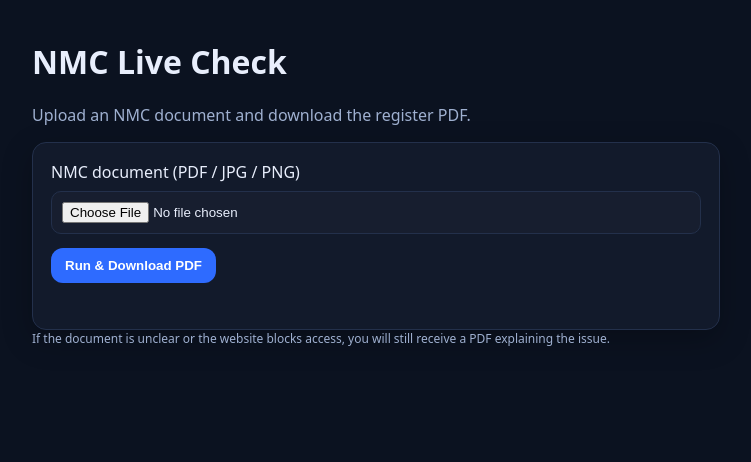
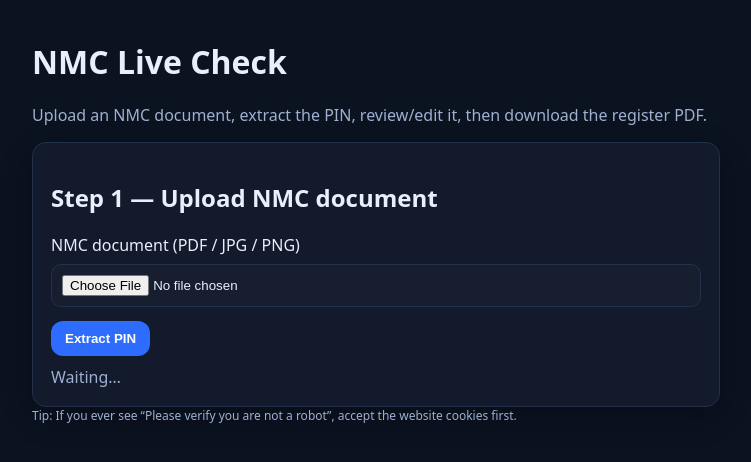
Before and after one commit to rajnextstepoutsourcing-dotcom/nmc-live, a FastAPI app: page / in a window 1280 px wide. Shown: the top 462 px of the page, without its empty margins (264-1015 px from the left). Run offline with FastAPI, Linux system fonts and the light colour scheme.

Commit message:
Option A UI: extract + preview/edit + run-pin; cookie accept + captcha pdf

```diff
--- a/app.py
+++ b/app.py
@@ -49,6 +49,54 @@
     return tmp
 
 
+
+from fastapi.responses import JSONResponse
+
+@app.post("/extract")
+async def extract_only(file: UploadFile = File(...)):
+    """Extract NMC PIN only. Returns JSON so user can review/edit."""
+    tmp = _save_upload(file)
+    try:
+        extracted = extract_nmc_pin(tmp)
+    finally:
+        tmp.unlink(missing_ok=True)
+
+    pin = (extracted.get("nmc_pin") or "").strip().upper()
+    if not pin:
+        return JSONResponse(status_code=200, content={"ok": False, "error": "Unable to extract NMC PIN from the uploaded document."})
+    return {"ok": True, "nmc_pin": pin, "raw": extracted}
+
+@app.post("/run-pin")
+async def run_by_pin(payload: dict):
+    """Run NMC automation using an already-known PIN (PDF-only response)."""
+    pin = (payload.get("nmc_pin") or "").strip().upper()
+    job_dir = _new_job_dir()
+
+    if not pin:
+        out = job_dir / "NMC-Error-Missing-PIN.pdf"
+        make_simple_error_pdf(
+            out_path=out,
+            title="NMC check failed",
+            lines=["Missing NMC PIN.", "Please enter a valid PIN and try again."],
+        )
+        return FileResponse(str(out), media_type="application/pdf", filename=out.name)
+
+    result = await run_nmc_check_and_download_pdf(nmc_pin=pin, out_dir=str(job_dir))
+    pdf_path = Path(result.get("pdf_path") or "")
+
+    if not pdf_path.exists():
+        out = job_dir / "NMC-Error-Internal.pdf"
+        make_simple_error_pdf(
+            out_path=out,
+            title="NMC check failed",
+            lines=["The check could not generate a PDF.", "Please try again."],
+        )
+        return FileResponse(str(out), media_type="application/pdf", filename=out.name)
+
+    return FileResponse(str(pdf_path), media_type="application/pdf", filename=pdf_path.name)
+
+
+
 @app.post("/run")
 async def run_nmc(file: UploadFile = File(...)):
     """PDF-only endpoint.
--- a/nmc_runner.py
+++ b/nmc_runner.py
@@ -122,6 +122,7 @@
                 [
                     "#onetrust-accept-btn-handler",
                     "button:has-text('Accept all cookies')",
+                    "button:has-text('I agree to all cookies')",
                     "button:has-text('Accept cookies')",
                     "button:has-text('Accept all')",
                 ],
--- a/static/app.js
+++ b/static/app.js
@@ -1,54 +1,100 @@
-const btn = document.getElementById('btn');
 const fileInput = document.getElementById('file');
 const statusEl = document.getElementById('status');
+
+const step2 = document.getElementById('step2');
+const pinInput = document.getElementById('pin');
+
+const btnExtract = document.getElementById('btnExtract');
+const btnRun = document.getElementById('btnRun');
 
 function setStatus(msg) {
   statusEl.textContent = msg;
 }
 
-btn.addEventListener('click', async () => {
+function downloadBlob(blob, filename) {
+  const url = window.URL.createObjectURL(blob);
+  const a = document.createElement('a');
+  a.href = url;
+  a.download = filename;
+  document.body.appendChild(a);
+  a.click();
+  a.remove();
+  window.URL.revokeObjectURL(url);
+}
+
+btnExtract.addEventListener('click', async () => {
   const file = fileInput.files && fileInput.files[0];
   if (!file) {
     setStatus('Please choose a file.');
     return;
   }
 
-  btn.disabled = true;
-  setStatus('Running… Please wait.');
+  btnExtract.disabled = true;
+  btnRun.disabled = true;
+  setStatus('Extracting PIN…');
 
   try {
     const fd = new FormData();
     fd.append('file', file);
 
-    const res = await fetch('/run', {
+    const res = await fetch('/extract', { method: 'POST', body: fd });
+    const data = await res.json().catch(() => ({}));
+
+    if (!res.ok || !data.ok) {
+      setStatus(data.detail || data.error || 'Extraction failed.');
+      step2.style.display = 'none';
+      return;
+    }
+
+    pinInput.value = (data.nmc_pin || '').toUpperCase();
+    step2.style.display = 'block';
+    setStatus('PIN extracted. Please review/edit, then run the check.');
+  } catch (e) {
+    setStatus('Extraction error: ' + (e?.message || e));
+    step2.style.display = 'none';
+  } finally {
+    btnExtract.disabled = false;
+    btnRun.disabled = false;
+  }
+});
+
+btnRun.addEventListener('click', async () => {
+  const pin = (pinInput.value || '').trim().toUpperCase();
+  if (!pin) {
+    setStatus('Please enter an NMC PIN.');
+    return;
+  }
+
+  btnExtract.disabled = true;
+  btnRun.disabled = true;
+  setStatus('Running NMC check… (this may take a moment)');
+
+  try {
+    const res = await fetch('/run-pin', {
       method: 'POST',
-      body: fd,
+      headers: { 'Content-Type': 'application/json' },
+      body: JSON.stringify({ nmc_pin: pin })
     });
 
     if (!res.ok) {
-      setStatus('Failed. Please try again.');
-      btn.disabled = false;
+      // try read JSON error
+      const err = await res.json().catch(() => null);
+      setStatus(err?.detail || 'Run failed.');
+      btnExtract.disabled = false;
+      btnRun.disabled = false;
       return;
     }
 
     const blob = await res.blob();
     const cd = res.headers.get('content-disposition') || '';
-    const match = cd.match(/filename="?([^";]+)"?/i);
-    const filename = match ? match[1] : 'nmc.pdf';
-
-    const url = window.URL.createObjectURL(blob);
-    const a = document.createElement('a');
-    a.href = url;
-    a.download = filename;
-    document.body.appendChild(a);
-    a.click();
-    a.remove();
-    window.URL.revokeObjectURL(url);
-
-    setStatus('Downloaded.');
+    const match = /filename="?([^"]+)"?/i.exec(cd);
+    const filename = match ? match[1] : 'NMC-Result.pdf';
+    downloadBlob(blob, filename);
+    setStatus('Done. PDF downloaded.');
   } catch (e) {
-    setStatus('Failed. Please try again.');
+    setStatus('Run error: ' + (e?.message || e));
   } finally {
-    btn.disabled = false;
+    btnExtract.disabled = false;
+    btnRun.disabled = false;
   }
 });
--- a/templates/index.html
+++ b/templates/index.html
@@ -4,31 +4,51 @@
   <meta charset="utf-8" />
   <meta name="viewport" content="width=device-width, initial-scale=1" />
   <title>NMC Live Check</title>
-  <link rel="stylesheet" href="/static/styles.css?v=1" />
+  <link rel="stylesheet" href="/static/styles.css?v=2" />
 </head>
 <body>
   <div class="container">
     <h1>NMC Live Check</h1>
-    <p class="muted">Upload an NMC document and download the register PDF.</p>
+    <p class="muted">Upload an NMC document, extract the PIN, review/edit it, then download the register PDF.</p>
 
+    <!-- Step 1 -->
     <section class="card">
+      <h2 class="h2">Step 1 — Upload NMC document</h2>
       <label class="block">
         NMC document (PDF / JPG / PNG)
         <input id="file" type="file" accept=".pdf,.png,.jpg,.jpeg,.webp" />
       </label>
 
       <div class="actions">
-        <button id="btn" class="primary">Run & Download PDF</button>
+        <button id="btnExtract" class="primary">Extract PIN</button>
       </div>
 
-      <div id="status" class="status muted"></div>
+      <div id="status" class="status muted">Waiting…</div>
+    </section>
+
+    <!-- Step 2 -->
+    <section class="card" id="step2" style="display:none;">
+      <h2 class="h2">Step 2 — Extracted PIN (editable)</h2>
+
+      <label class="block">
+        NMC PIN
+        <input id="pin" type="text" placeholder="e.g. 12A3456S" />
+      </label>
+
+      <div class="actions">
+        <button id="btnRun" class="primary">Run NMC Check & Download PDF</button>
+      </div>
+
+      <p class="muted small">
+        If the website blocks access (CAPTCHA / bot check) you will still receive an error PDF explaining what happened.
+      </p>
     </section>
 
     <footer class="muted small">
-      If the document is unclear or the website blocks access, you will still receive a PDF explaining the issue.
+      Tip: If you ever see “Please verify you are not a robot”, accept the website cookies first.
     </footer>
   </div>
 
-  <script src="/static/app.js?v=1"></script>
+  <script src="/static/app.js?v=2"></script>
 </body>
 </html>
```
